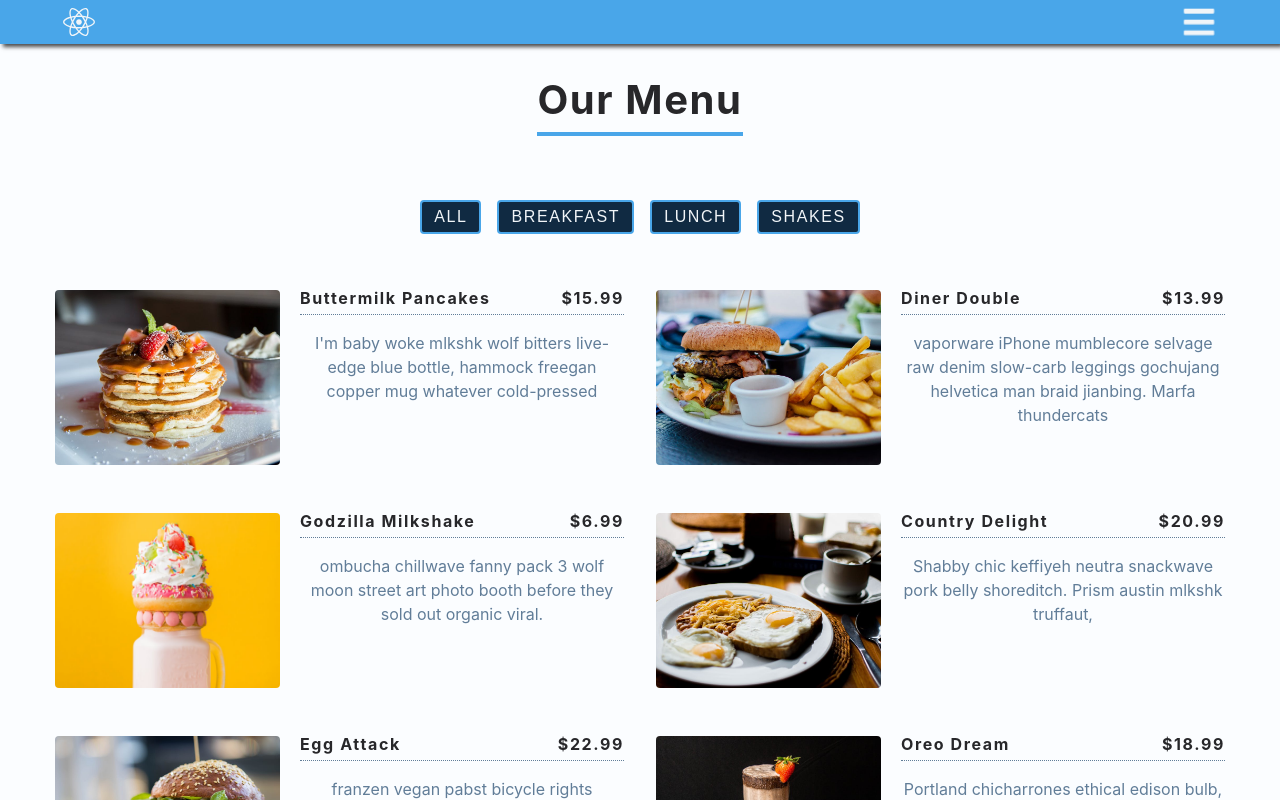
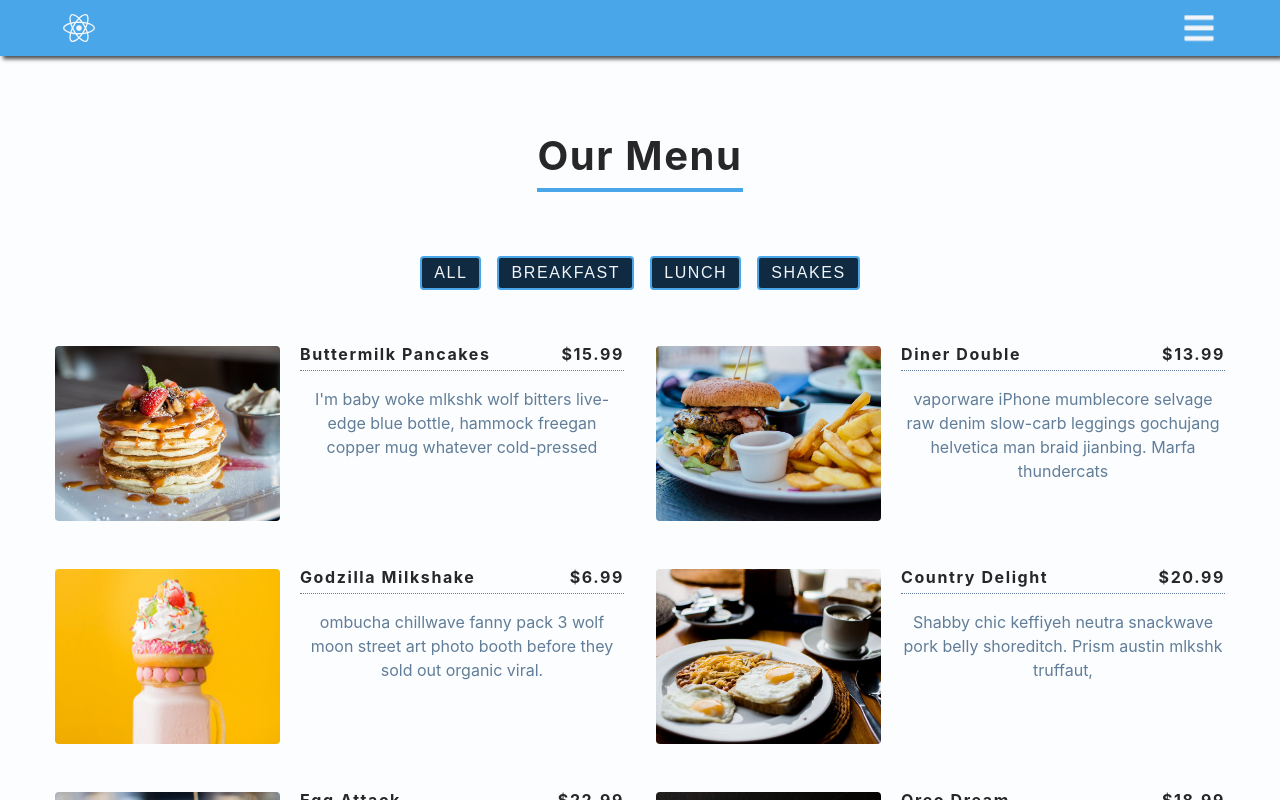
Before and after one commit to mshuber1981/React-JS, a React (Create React App) app: page /#/Menu in a window 1280 px wide. Shown: the top 800 px of the page. Built offline with nearby package versions, Linux system fonts and the light colour scheme; no server answers.

Commit message:
Updating styles, adding fixed nav spacer

```diff
--- a/src/components/GlobalStyles.js
+++ b/src/components/GlobalStyles.js
@@ -46,6 +46,7 @@ Variables
   --dark-shadow: 4px 4px 4px rgba(0, 0, 0, 0.9);
   --lw-shadow: 3px 3px 4px rgba(255, 255, 255, 0.7);
   --dw-shadow: 4px 4px 4px rgba(255, 255, 255, 0.9);
+  --nav-height: 3.5rem;
   --max-width: 1170px;
   --fixed-width: 620px;
 }
@@ -156,7 +157,7 @@ img {
 }
 
 main {
-  min-height: calc(100vh - 40px);
+  min-height: calc(100vh - var(--nav-height));
   display: flex;
   flex-direction: column;
   justify-content: center;
--- a/src/components/NavBar.jsx
+++ b/src/components/NavBar.jsx
@@ -3,9 +3,18 @@ import styled from "styled-components";
 import { bounce } from "./styledComponents";
 import { FaReact, FaBars } from "react-icons/fa";
 
+const StyledSpacer = styled.div`
+  height: var(--nav-height);
+`;
+
 const StyledNavBar = styled.nav`
   position: fixed;
+  top: 0;
   width: 100%;
+  height: var(--nav-height);
+  display: flex;
+  align-items: center;
+  justify-content: space-between;
   z-index: 2;
   background: ${(props) =>
     props.theme.name === "light"
@@ -15,6 +24,7 @@ const StyledNavBar = styled.nav`
     props.theme.name === "light" ? "var(--light-shadow)" : "var(--lw-shadow)"};
 
   .nav-center {
+    width: 100%;
     max-width: var(--max-width);
     margin: 0 auto;
     padding: 0.25rem 0;
@@ -54,6 +64,8 @@ export default function NavBar() {
   const { openSidebar } = useGlobalContext();
 
   return (
+    <>
+      <StyledSpacer />
       <StyledNavBar>
         <div className="nav-center">
           <div className="nav-header">
@@ -64,5 +76,6 @@ export default function NavBar() {
           </div>
         </div>
       </StyledNavBar>
+    </>
   );
 }
```
Lines whose indentation alone changed are shown as unchanged.
